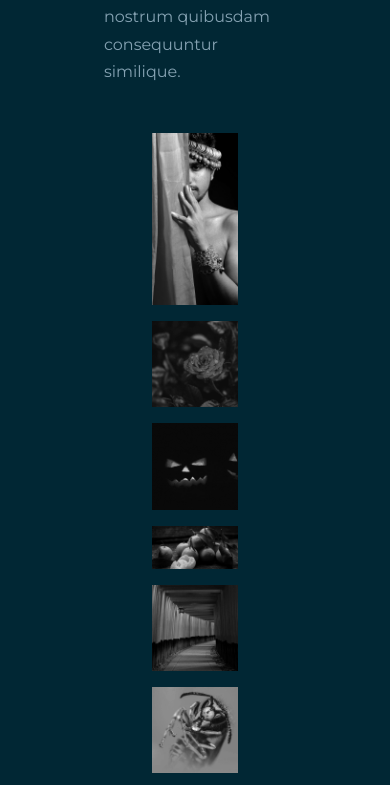
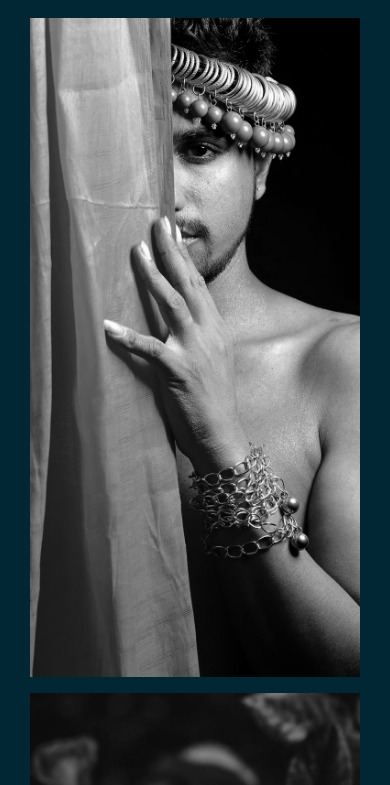
Before and after one commit to MohamedRiya-prog/FotoGrafi, a plain HTML site: page index.html in a window 390 px wide. Shown: the part 3743-4528 px from the top of the page. Drawn offline with nearby package versions, Linux system fonts and the light colour scheme.

Commit message:
update css

```diff
--- a/style.css
+++ b/style.css
@@ -657,6 +657,7 @@ header {
 /* ===============================  Media Queries (Small Screens) =================================== */
 
 @media screen and (max-width: 600px) {
+
     h1, h2 {
         font-size: 2rem;
         line-height: 1.3;
@@ -713,7 +714,8 @@ header {
     /* Exhibitions */
 
     #exhibitions {
-        margin: 6rem;
+        margin: 1rem;
+        margin-top: 6rem;
     }
     .exhibitions__head {
         grid-template-columns: 1fr;
@@ -723,6 +725,8 @@ header {
     }
     .exhibitions__gallery {
         display: block;
+        margin: 0;
+        margin-top: 6rem;
     }
     .exhibitions__gallery article {
         width: 100%;
```
